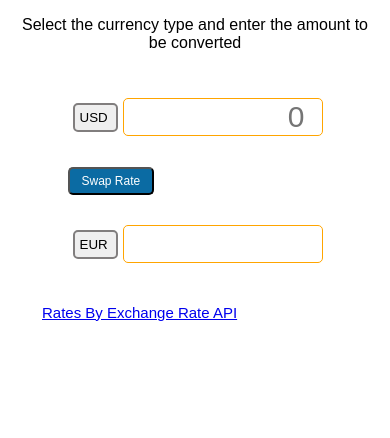
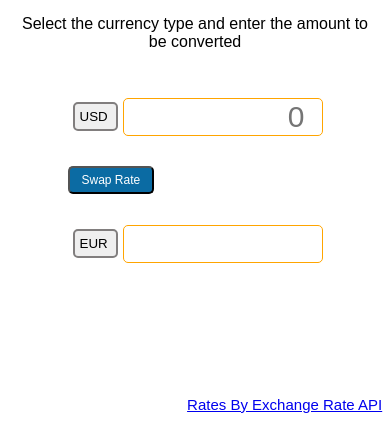
Before and after one commit to JRodriguez-Repo/Currency-Converter, a plain HTML site: page index.html in a window 390 px wide. Shown: the part 406-844 px from the top of the page. Drawn offline with Linux system fonts and the light colour scheme.

Commit message:
fixed external link

```diff
--- a/index.html
+++ b/index.html
@@ -137,8 +137,8 @@
 
             <div class="last_updated" id="last_updated"></div>
             <div class="next_update" id="next_update"></div>
-            <br>
-            <div class="attribution"><a href="https://www.exchangerate-api.com">Rates By Exchange Rate API</a></div>
+            <br><br>
+            <div class="attribution"><a href="https://www.exchangerate-api.com" target="_blank">Rates By Exchange Rate API</a></div>
     </div>
 </body>
 </html>
--- a/styles.css
+++ b/styles.css
@@ -83,8 +83,8 @@ select:focus,button:focus,input:focus {
 }
 .attribution {
    position: absolute;
-   right: 10%;
-   bottom: 10%;
+   right: 2%;
+   bottom: 3%;
     font-size: large;
 }
 @media (max-width: 600px) {
@@ -98,10 +98,10 @@ select:focus,button:focus,input:focus {
         position: relative;
     }
     .attribution {
-        display: flex;
-        position: relative;
+
         font-size: 15px;
 
 
     }
+
 }
```
